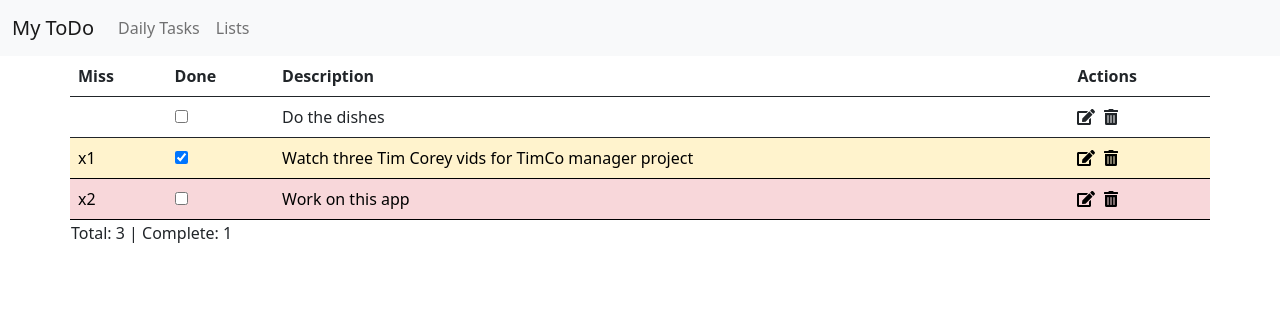
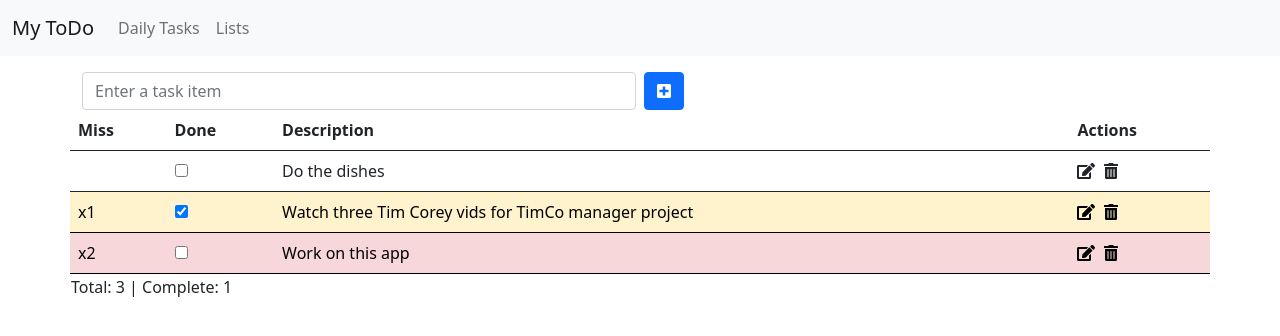
Before and after one commit to walkersoft/my-todoer-angular, an Angular app: page / in a window 1280 px wide. Shown: the top 336 px of the page. Built offline with nearby package versions, Linux system fonts and the light colour scheme.

Commit message:
added in control to work with task descriptions

```diff
--- a/src/app/todays-tasks/todays-tasks.component.html
+++ b/src/app/todays-tasks/todays-tasks.component.html
@@ -1,5 +1,13 @@
-<div class="container">
+<div class="container mt-3">
   <form>
+    <div class="row g-2 align-items-center">
+      <div class="col-md-6 col-auto">
+        <input class="form-control" type="text" name="taskDescription" placeholder="Enter a task item"/>
+      </div>
+      <div class="col-auto">
+        <button class="btn btn-primary"><fa-icon [icon]="faPlusSquare"></fa-icon></button>
+      </div>
+    </div>
     <div class="row">
       <table class="table table-responsive">
         <thead>
--- a/src/app/todays-tasks/todays-tasks.component.ts
+++ b/src/app/todays-tasks/todays-tasks.component.ts
@@ -1,5 +1,5 @@
 import { Component, OnChanges, OnInit, SimpleChange, SimpleChanges } from '@angular/core';
-import { faEdit, faTrashAlt } from '@fortawesome/free-solid-svg-icons';
+import { faEdit, faTrashAlt, faPlusSquare } from '@fortawesome/free-solid-svg-icons';
 import { TaskList } from './TaskList';
 
 @Component({
@@ -12,6 +12,7 @@ export class TodaysTasksComponent implements OnInit, OnChanges {
   //font-awesomes in component
   faEdit = faEdit;
   faTrashAlt = faTrashAlt;
+  faPlusSquare = faPlusSquare;
 
   taskCount: number = 0;
   completeCount: number = 0;
```
